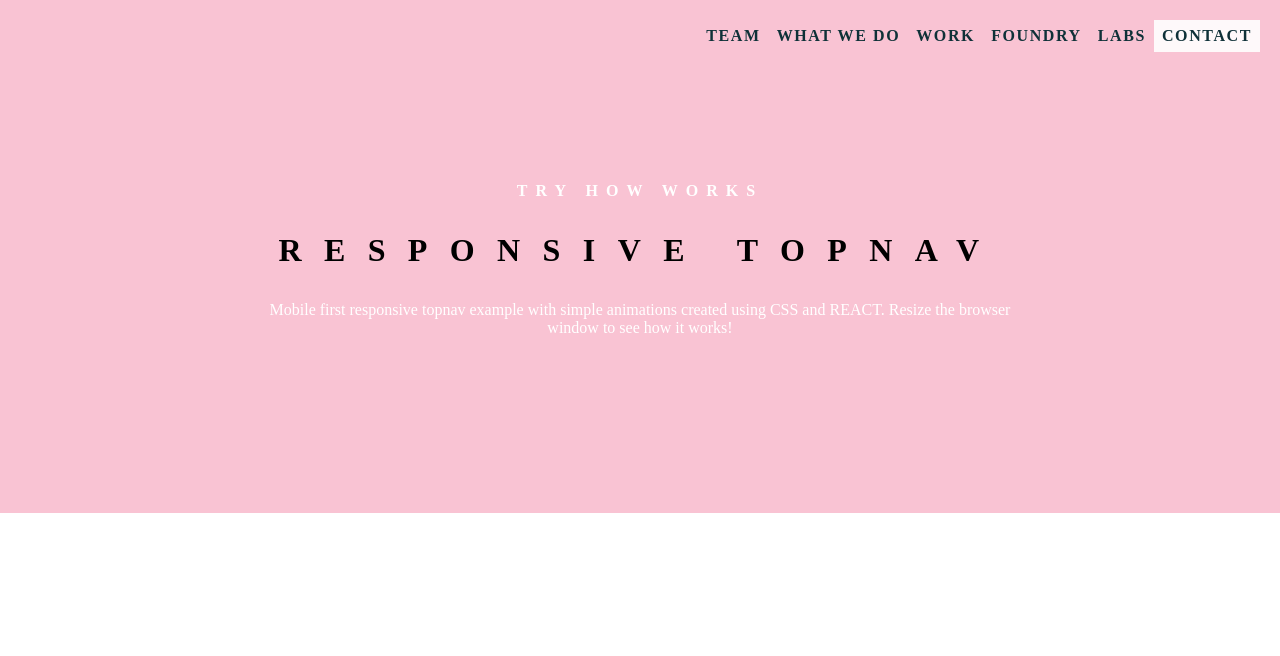
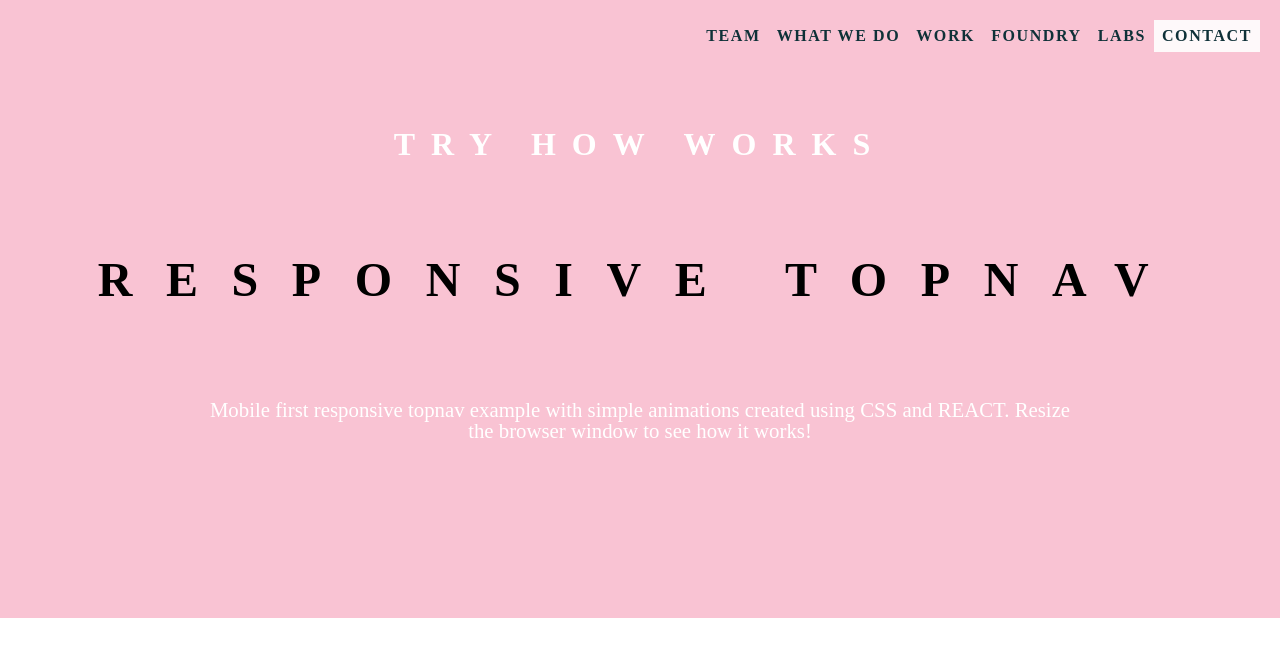
Before and after one commit to kasiakb/Responsive-Nav-Bar, a React (Create React App) app: page / in a window 1280 px wide. Shown: the top 656 px of the page. Built offline with nearby package versions, Linux system fonts and the light colour scheme.

Commit message:
Adapt font size to screen size

```diff
--- a/src/stylesheets/Main.css
+++ b/src/stylesheets/Main.css
@@ -3,7 +3,9 @@
   padding: 0;
   -webkit-box-sizing: inherit;
   -moz-box-sizing: inherit;
-  box-sizing: border-box; }
+  box-sizing: border-box;
+  font-size: 100%;
+  line-height: 1em; }
 
 h1, h2 {
   text-transform: uppercase; }
@@ -12,8 +14,6 @@ a:link {
   color: #0f3138;
   text-decoration: none;
   font-weight: 900;
-  line-height: 1em;
-  font-size: 100%;
   text-transform: uppercase;
   letter-spacing: 0.1em; }
 
@@ -28,7 +28,7 @@ a:active, a:visited, a:focus {
 .layout {
   position: relative;
   width: 100%;
-  padding: 8% 0.5em 11em 0.5em;
+  padding: 3em 0.5em 11em 0.5em;
   background: #f9c3d3;
   top: 0;
   transition: top 0.30s ease-out; }
@@ -42,21 +42,53 @@ a:active, a:visited, a:focus {
 .intro__title-first {
   color: white;
   letter-spacing: 0.5em;
-  font-size: 100%; }
+  font-size: 80%; }
 
 .intro__title-second {
   letter-spacing: 0.7em;
-  font-size: 200%;
-  margin: 1em 0 1em 0; }
+  font-size: 120%;
+  margin: 2em 0 2em 0; }
 
 .intro__description {
   color: white;
-  font-size: 100%;
-  margin: 1em 20% 0 20%; }
+  font-size: 110%;
+  margin: 3em 5% 0 5%; }
 
+@media (min-width: 26em) {
+  .intro__title-first {
+    font-size: 100%; }
+
+  .intro__title-second {
+    font-size: 150%; }
+
+  .intro__description {
+    font-size: 130%; } }
+@media (min-width: 48em) {
+  .intro__title-first {
+    font-size: 200%; }
+
+  .intro__title-second {
+    font-size: 300%; }
+
+  .intro__description {
+    font-size: 130%;
+    margin: 3em 10% 0 10%; } }
 @media (min-width: 58em) {
-  .layout-down {
-    top: 0; } }
+  .intro__description {
+    font-size: 130%;
+    margin: 3em 15% 0 15%; } }
+@media (min-width: 90em) {
+  .intro__description {
+    margin: 3em 20% 0 20%; } }
+@media (min-width: 160em) {
+  .intro__title-first {
+    font-size: 300%; }
+
+  .intro__title-second {
+    font-size: 500%; }
+
+  .intro__description {
+    font-size: 200%; } }
 .nav {
   position: relative;
   background: #f9c3d3;
--- a/src/stylesheets/base/Globals.scss
+++ b/src/stylesheets/base/Globals.scss
@@ -5,6 +5,8 @@
   -webkit-box-sizing: inherit;
   -moz-box-sizing: inherit;
   box-sizing: border-box;
+  font-size: 100%;
+  line-height: 1em;
 }
 
 h1, h2 {
@@ -15,8 +17,6 @@ a:link {
   color: #0f3138;
   text-decoration: none;
   font-weight: 900;
-  line-height: 1em;
-  font-size: 100%;
   text-transform: uppercase;
   letter-spacing: 0.1em;
 }
--- a/src/stylesheets/components/Layout.scss
+++ b/src/stylesheets/components/Layout.scss
@@ -1,7 +1,7 @@
 .layout {
   position: relative;
   width: 100%;
-  padding: 8% 0.5em 11em 0.5em;
+  padding: 3em 0.5em 11em 0.5em;
   background: #f9c3d3;
   top: 0;
   transition: top 0.30s ease-out;
@@ -18,23 +18,73 @@
 .intro__title-first {
   color: white;
   letter-spacing: 0.5em;
-  font-size: 100%;
+  font-size: 80%;
 }
 
 .intro__title-second {
   letter-spacing: 0.7em;
-  font-size: 200%;
-  margin: 1em 0 1em 0;
+  font-size: 120%;
+  margin: 2em 0 2em 0;
 }
 
 .intro__description {
   color: white;
-  font-size: 100%;
-  margin: 1em 20% 0 20%;
+  font-size: 110%;
+  margin: 3em 5% 0 5%;
+}
+
+@media(min-width: 26em) {
+  .intro__title-first {
+    font-size: 100%;
+  }
+
+  .intro__title-second {
+    font-size: 150%;
+  }
+
+  .intro__description {
+    font-size: 130%;
+  }
+}
+
+@media(min-width: 48em) {
+  .intro__title-first {
+    font-size: 200%;
+  }
+
+  .intro__title-second {
+    font-size: 300%;
+  }
+
+  .intro__description {
+    font-size: 130%;
+    margin: 3em 10% 0 10%;
+  }
 }
 
 @media(min-width: 58em) {
-  .layout-down{
-    top: 0;
+  .intro__description {
+    font-size: 130%;
+    margin: 3em 15% 0 15%;
   }
 }
+
+@media(min-width: 90em) {
+  .intro__description {
+    margin: 3em 20% 0 20%;
+  }
+}
+
+@media(min-width: 160em) {
+  .intro__title-first {
+    font-size: 300%;
+  }
+
+  .intro__title-second {
+    font-size: 500%;
+  }
+
+  .intro__description {
+    font-size: 200%;
+  }
+}
```
Also changed, not shown: 1 other file (tests, documents, lock files or other folders).
